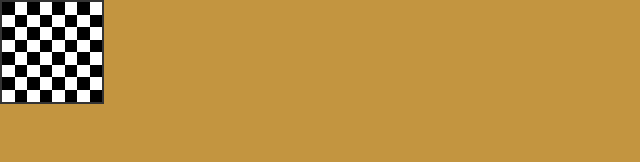
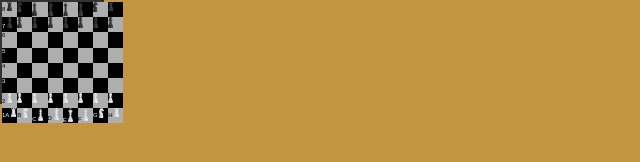
Before and after one commit to Videesh-Aluri/Random-Stuff, a plain HTML site: page Chess/index.html in a window 1280 px wide. Shown: the whole page, without its empty margins (0-640 px from the left). Drawn offline with Linux system fonts and the light colour scheme.

Commit message:
added chess pieces

```diff
--- a/Chess/index.html
+++ b/Chess/index.html
@@ -8,78 +8,158 @@
 </head>
 <body>
 <div  id="board">
-    <div  class="BlackSpace" place=0 style="grid-column: 1; grid-row: 1;"></div>
-    <div  class="WhiteSpace" place=1 style="grid-column: 1; grid-row: 2;"></div>
-    <div  class="BlackSpace" place=2 style="grid-column: 1; grid-row: 3;"></div>
-    <div  class="WhiteSpace" place=3 style="grid-column: 1; grid-row: 4;"></div>
-    <div  class="BlackSpace" place=4 style="grid-column: 1; grid-row: 5;"></div>
-    <div  class="WhiteSpace" place=5 style="grid-column: 1; grid-row: 6;"></div>
-    <div  class="BlackSpace" place=6 style="grid-column: 1; grid-row: 7;"></div>
-    <div  class="WhiteSpace" place=7 style="grid-column: 1; grid-row: 8;"></div>
+    <div  class="WhiteSpace" id="cell" place=a8 style="grid-column: 1; grid-row: 1;">8
+         <img id="BlackRook1" draggable="true" src="ChessPieces/BlackRook.png" alt="Preview" style="z-index:100; width: 5px;"/>
+    </div>
+    <div  class="BlackSpace"  id="cell" place=a7 style="grid-column: 1; grid-row: 2;">7
+        <img id="BlackPawn1" draggable="true" src="ChessPieces/BlackPawn.png" alt="Preview" style="z-index:100; width: 5px;"/>
+    </div>
+    <div  class="WhiteSpace"  id="cell" place=a6 style="grid-column: 1; grid-row: 3;">6</div>
+    <div  class="BlackSpace"  id="cell" place=a5 style="grid-column: 1; grid-row: 4;">5</div>
+    <div  class="WhiteSpace"  id="cell" place=a4 style="grid-column: 1; grid-row: 5;">4</div>
+    <div  class="BlackSpace"  id="cell" place=a3 style="grid-column: 1; grid-row: 6;">3</div>
+    <div  class="WhiteSpace"  id="cell" place=a2 style="grid-column: 1; grid-row: 7;">2
+        <img id="WhitePawn1" draggable="true" src="ChessPieces/WhitePawn.png" alt="Preview" style="z-index:100; width: 5px;"/>
+    </div>
+    <div  class="BlackSpace"  id="cell" place=a1 style="grid-column: 1; grid-row: 8;">1A
+         <img id="WhiteRook1" draggable="true" src="ChessPieces/WhiteRook.png" alt="Preview" style="z-index:100; width: 5px;"/>
+    </div>
 
-    <div  class="WhiteSpace" place=8 style="grid-column: 2; grid-row: 1;"></div>
-    <div  class="BlackSpace" place=8 style="grid-column: 2; grid-row: 2;"></div>
-    <div  class="WhiteSpace" place=10 style="grid-column: 2; grid-row: 3;"></div>
-    <div  class="BlackSpace" place=11 style="grid-column: 2; grid-row: 4;"></div>
-    <div  class="WhiteSpace" place=12 style="grid-column: 2; grid-row: 5;"></div>
-    <div  class="BlackSpace" place=13 style="grid-column: 2; grid-row: 6;"></div>
-    <div  class="WhiteSpace" place=14 style="grid-column: 2; grid-row: 7;"></div>
-    <div  class="BlackSpace" place=15 style="grid-column: 2; grid-row: 8;"></div>
 
-    <div  class="BlackSpace" place=20 style="grid-column: 3; grid-row: 1;"></div>
-    <div  class="WhiteSpace" place=21 style="grid-column: 3; grid-row: 2;"></div>
-    <div  class="BlackSpace" place=22 style="grid-column: 3; grid-row: 3;"></div>
-    <div  class="WhiteSpace" place=23 style="grid-column: 3; grid-row: 4;"></div>
-    <div  class="BlackSpace" place=24 style="grid-column: 3; grid-row: 5;"></div>
-    <div  class="WhiteSpace" place=25 style="grid-column: 3; grid-row: 6;"></div>
-    <div  class="BlackSpace" place=26 style="grid-column: 3; grid-row: 7;"></div>
-    <div  class="WhiteSpace" place=27 style="grid-column: 3; grid-row: 8;"></div>
 
-    <div  class="WhiteSpace" place=28 style="grid-column: 4; grid-row: 1;"></div>
-    <div  class="BlackSpace" place=29 style="grid-column: 4; grid-row: 2;"></div>
-    <div  class="WhiteSpace" place=30 style="grid-column: 4; grid-row: 3;"></div>
-    <div  class="BlackSpace" place=31 style="grid-column: 4; grid-row: 4;"></div>
-    <div  class="WhiteSpace" place=32 style="grid-column: 4; grid-row: 5;"></div>
-    <div  class="BlackSpace" place=33 style="grid-column: 4; grid-row: 6;"></div>
-    <div  class="WhiteSpace" place=34 style="grid-column: 4; grid-row: 7;"></div>
-    <div  class="BlackSpace" place=35 style="grid-column: 4; grid-row: 8;"></div>
+    <div  class="BlackSpace"  id="cell" place=b8 style="grid-column: 2; grid-row: 1;">
+         <img id="BlackKnight" draggable="true" src="ChessPieces/BlackKnight.png" alt="Preview" style="z-index:100; width: 5px;"/>
+    </div>
+    <div  class="WhiteSpace"  id="cell" place=b7 style="grid-column: 2; grid-row: 2;">
+        <img id="BlackPawn2" draggable="true" src="ChessPieces/BlackPawn.png" alt="Preview" style="z-index:100; width: 5px;"/>
+    </div>
+    <div  class="BlackSpace"  id="cell" place=b6 style="grid-column: 2; grid-row: 3;"></div>
+    <div  class="WhiteSpace"  id="cell" place=b5 style="grid-column: 2; grid-row: 4;"></div>
+    <div  class="BlackSpace"  id="cell" place=b4 style="grid-column: 2; grid-row: 5;"></div>
+    <div  class="WhiteSpace"  id="cell" place=b3 style="grid-column: 2; grid-row: 6;"></div>
+    <div  class="BlackSpace"  id="cell" place=b2 style="grid-column: 2; grid-row: 7;">
+        <img id="WhitePawn2" draggable="true" src="ChessPieces/WhitePawn.png" alt="Preview" style="z-index:100; width: 5px;"/>
+    </div>
+    <div  class="WhiteSpace"  id="cell" place=b1 style="grid-column: 2; grid-row: 8;">B
+        <img id="WhiteKnight1" draggable="true" src="ChessPieces/WhiteKnight.png" alt="Preview" style="z-index:100; width: 5px;"/>
+    </div>
 
-    <div  class="BlackSpace" place=36 style="grid-column: 5; grid-row: 1;"></div>
-    <div  class="WhiteSpace" place=37 style="grid-column: 5; grid-row: 2;"></div>
-    <div  class="BlackSpace" place=38 style="grid-column: 5; grid-row: 3;"></div>
-    <div  class="WhiteSpace" place=39 style="grid-column: 5; grid-row: 4;"></div>
-    <div  class="BlackSpace" place=40 style="grid-column: 5; grid-row: 5;"></div>
-    <div  class="WhiteSpace" place=41 style="grid-column: 5; grid-row: 6;"></div>
-    <div  class="BlackSpace" place=42 style="grid-column: 5; grid-row: 7;"></div>
-    <div  class="WhiteSpace" place=43 style="grid-column: 5; grid-row: 8;"></div>
 
-    <div  class="WhiteSpace" place=44 style="grid-column: 6; grid-row: 1;"></div>
-    <div  class="BlackSpace" place=45 style="grid-column: 6; grid-row: 2;"></div>
-    <div  class="WhiteSpace" place=46 style="grid-column: 6; grid-row: 3;"></div>
-    <div  class="BlackSpace" place=47 style="grid-column: 6; grid-row: 4;"></div>
-    <div  class="WhiteSpace" place=48 style="grid-column: 6; grid-row: 5;"></div>
-    <div  class="BlackSpace" place=49 style="grid-column: 6; grid-row: 6;"></div>
-    <div  class="WhiteSpace" place=50 style="grid-column: 6; grid-row: 7;"></div>
-    <div  class="BlackSpace" place=51 style="grid-column: 6; grid-row: 8;"></div>
 
-    <div  class="BlackSpace" place=52 style="grid-column: 7; grid-row: 1;"></div>
-    <div  class="WhiteSpace" place=53 style="grid-column: 7; grid-row: 2;"></div>
-    <div  class="BlackSpace" place=54 style="grid-column: 7; grid-row: 3;"></div>
-    <div  class="WhiteSpace" place=55 style="grid-column: 7; grid-row: 4;"></div>
-    <div  class="BlackSpace" place=56 style="grid-column: 7; grid-row: 5;"></div>
-    <div  class="WhiteSpace" place=57 style="grid-column: 7; grid-row: 6;"></div>
-    <div  class="BlackSpace" place=58 style="grid-column: 7; grid-row: 7;"></div>
-    <div  class="WhiteSpace" place=59 style="grid-column: 7; grid-row: 8;"></div>
+    <div  class="WhiteSpace"  id="cell" place=c8 style="grid-column: 3; grid-row: 1;">
+        <img id="BlackBishop1" draggable="true" src="ChessPieces/BlackBishop.png" alt="Preview" style="z-index:100; width: 5px;"/>
+    </div>
+    <div  class="BlackSpace"  id="cell" place=c7 style="grid-column: 3; grid-row: 2;">
+        <img id="BlackPawn3" draggable="true" src="ChessPieces/BlackPawn.png" alt="Preview" style="z-index:100; width: 5px;"/>
+    </div>
+    <div  class="WhiteSpace"  id="cell" place=c6 style="grid-column: 3; grid-row: 3;"></div>
+    <div  class="BlackSpace"  id="cell" place=c5 style="grid-column: 3; grid-row: 4;"></div>
+    <div  class="WhiteSpace"  id="cell" place=c4 style="grid-column: 3; grid-row: 5;"></div>
+    <div  class="BlackSpace"  id="cell" place=c3 style="grid-column: 3; grid-row: 6;"></div>
+    <div  class="WhiteSpace"  id="cell" place=c2 style="grid-column: 3; grid-row: 7;">
+        <img id="WhitePawn3" draggable="true" src="ChessPieces/WhitePawn.png" alt="Preview" style="z-index:100; width: 5px;"/>
+    </div>
+    <div  class="BlackSpace"  id="cell" place=c1 style="grid-column: 3; grid-row: 8;">C
+        <img id="WhiteBishop1" draggable="true" src="ChessPieces/WhiteBishop.png" alt="Preview" style="z-index:100; width: 5px;"/>
+    </div>
 
-    <div  class="WhiteSpace" place=60 style="grid-column: 8; grid-row: 1;"></div>
-    <div  class="BlackSpace" place=61 style="grid-column: 8; grid-row: 2;"></div>
-    <div  class="WhiteSpace" place=62 style="grid-column: 8; grid-row: 3;"></div>
-    <div  class="BlackSpace" place=63 style="grid-column: 8; grid-row: 4;"></div>
-    <div  class="WhiteSpace" place=64 style="grid-column: 8; grid-row: 5;"></div>
-    <div  class="BlackSpace" place=65 style="grid-column: 8; grid-row: 6;"></div>
-    <div  class="WhiteSpace" place=66 style="grid-column: 8; grid-row: 7;"></div>
-    <div  class="BlackSpace" place=67 style="grid-column: 8; grid-row: 8;"></div>
 
+
+    <div  class="BlackSpace"  id="cell" place=d8 style="grid-column: 4; grid-row: 1;">
+        <img id="BlackQueen" draggable="true" src="ChessPieces/BlackQueen.png" alt="Preview" style="z-index:100; width: 5px;"/>
+    </div>
+    <div  class="WhiteSpace"  id="cell" place=d7 style="grid-column: 4; grid-row: 2;">
+        <img id="BlackPawn4" draggable="true" src="ChessPieces/BlackPawn.png" alt="Preview" style="z-index:100; width: 5px;"/>
+    </div>
+    <div  class="BlackSpace"  id="cell" place=d6 style="grid-column: 4; grid-row: 3;"></div>
+    <div  class="WhiteSpace"  id="cell" place=d5 style="grid-column: 4; grid-row: 4;"></div>
+    <div  class="BlackSpace"  id="cell" place=d4 style="grid-column: 4; grid-row: 5;"></div>
+    <div  class="WhiteSpace"  id="cell" place=d3 style="grid-column: 4; grid-row: 6;"></div>
+    <div  class="BlackSpace"  id="cell" place=d2 style="grid-column: 4; grid-row: 7;">
+        <img id="WhitePawn4" draggable="true" src="ChessPieces/WhitePawn.png" alt="Preview" style="z-index:100; width: 5px;"/>
+    </div>
+    <div  class="WhiteSpace"  id="cell" place=d1 style="grid-column: 4; grid-row: 8;">D
+        <img id="WhiteQueen" draggable="true" src="ChessPieces/WhiteQueen.png" alt="Preview" style="z-index:100; width: 5px;"/>
+    </div>
+
+
+
+    <div  class="WhiteSpace" place=e8 style="grid-column: 5; grid-row: 1;">
+        <img id="BlackKing" draggable="true" src="ChessPieces/BlackKing.png" alt="Preview" style="z-index:100; width: 5px;"/>
+    </div>
+    <div  class="BlackSpace" place=e7 style="grid-column: 5; grid-row: 2;">
+        <img id="BlackPawn5" draggable="true" src="ChessPieces/BlackPawn.png" alt="Preview" style="z-index:100; width: 5px;"/>
+    </div>
+    <div  class="WhiteSpace" place=e5 style="grid-column: 5; grid-row: 3;"></div>
+    <div  class="BlackSpace" place=e5 style="grid-column: 5; grid-row: 4;"></div>
+    <div  class="WhiteSpace" place=e4 style="grid-column: 5; grid-row: 5;"></div>
+    <div  class="BlackSpace" place=e3 style="grid-column: 5; grid-row: 6;"></div>
+    <div  class="WhiteSpace" place=e2 style="grid-column: 5; grid-row: 7;">
+        <img id="WhitePawn5" draggable="true" src="ChessPieces/WhitePawn.png" alt="Preview" style="z-index:100; width: 5px;"/>
+    </div>
+    <div  class="BlackSpace" place=e1 style="grid-column: 5; grid-row: 8;">E
+        <img id="WhiteKing" draggable="true" src="ChessPieces/WhiteKing.png" alt="Preview" style="z-index:100; width: 5px;"/>
+    </div>
+
+
+
+    <div  class="BlackSpace"  id="cell" place=f8 style="grid-column: 6; grid-row: 1;">
+        <img id="BlackBishop2" draggable="true" src="ChessPieces/BlackBishop.png" alt="Preview" style="z-index:100; width: 5px;"/>
+    </div>
+    <div  class="WhiteSpace"  id="cell" place=f7 style="grid-column: 6; grid-row: 2;">
+        <img id="BlackPawn6" draggable="true" src="ChessPieces/BlackPawn.png" alt="Preview" style="z-index:100; width: 5px;"/>
+    </div>
+    <div  class="BlackSpace"  id="cell" place=f6 style="grid-column: 6; grid-row: 3;"></div>
+    <div  class="WhiteSpace"  id="cell" place=f5 style="grid-column: 6; grid-row: 4;"></div>
+    <div  class="BlackSpace"  id="cell" place=f4 style="grid-column: 6; grid-row: 5;"></div>
+    <div  class="WhiteSpace"  id="cell" place=f3 style="grid-column: 6; grid-row: 6;"></div>
+    <div  class="BlackSpace"  id="cell" place=f2 style="grid-column: 6; grid-row: 7;">
+        <img id="WhitePawn7"  id="cell" draggable="true" src="ChessPieces/WhitePawn.png" alt="Preview" style="z-index:100; width: 5px;"/>
+    </div>
+    <div  class="WhiteSpace"  id="cell" place=f1 style="grid-column: 6; grid-row: 8;">F
+        <img id="WhiteBishop2" draggable="true" src="ChessPieces/WhiteBishop.png" alt="Preview" style="z-index:100; width: 5px;"/>
+    </div>
+
+
+
+    <div  class="WhiteSpace"  id="cell" place=g8 style="grid-column: 7; grid-row: 1;">
+        <img id="BlackKnight2" draggable="true" src="ChessPieces/BlackKnight.png" alt="Preview" style="z-index:100; width: 5px;"/>
+    </div>
+    <div  class="BlackSpace"  id="cell" place=g7 style="grid-column: 7; grid-row: 2;">
+        <img id="BlackPawn7" draggable="true" src="ChessPieces/BlackPawn.png" alt="Preview" style="z-index:100; width: 5px;"/>
+    </div>
+    <div  class="WhiteSpace"  id="cell" place=g6 style="grid-column: 7; grid-row: 3;"></div>
+    <div  class="BlackSpace"  id="cell" place=g5 style="grid-column: 7; grid-row: 4;"></div>
+    <div  class="WhiteSpace"  id="cell" place=g4 style="grid-column: 7; grid-row: 5;"></div>
+    <div  class="BlackSpace"  id="cell" place=g3 style="grid-column: 7; grid-row: 6;"></div>
+    <div  class="WhiteSpace"  id="cell" place=g2 style="grid-column: 7; grid-row: 7;">
+        <img id="WhitePawn7"  id="cell" draggable="true" src="ChessPieces/WhitePawn.png" alt="Preview" style="z-index:100; width: 5px;"/>
+    </div>
+    <div  class="BlackSpace"  id="cell" place=g1 style="grid-column: 7; grid-row: 8;">G
+        <img id="WhiteKnight2" draggable="true" src="ChessPieces/WhiteKnight.png" alt="Preview" style="z-index:100; width: 5px;"/>
+    </div>
+
+
+
+    <div  class="BlackSpace"  id="cell" place=h8 style="grid-column: 8; grid-row: 1;">
+        <img id="BlackRook2" draggable="true" src="ChessPieces/BlackRook.png" alt="Preview" style="z-index:100; width: 5px;"/>
+    </div>
+    <div  class="WhiteSpace"  id="cell" place=h7 style="grid-column: 8; grid-row: 2;">
+        <img id="BlackPawn8" draggable="true" src="ChessPieces/BlackPawn.png" alt="Preview" style="z-index:100; width: 5px;"/>
+    </div>
+    <div  class="BlackSpace"  id="cell" place=h6 style="grid-column: 8; grid-row: 3;"></div>
+    <div  class="WhiteSpace"  id="cell" place=h5 style="grid-column: 8; grid-row: 4;"></div>
+    <div  class="BlackSpace"  id="cell" place=h4 style="grid-column: 8; grid-row: 5;"></div>
+    <div  class="WhiteSpace"  id="cell" place=h3 style="grid-column: 8; grid-row: 6;"></div>
+    <div  class="BlackSpace"  id="cell" place=h2 style="grid-column: 8; grid-row: 7;">
+        <img id="WhitePawn8" draggable="true" src="ChessPieces/WhitePawn.png" alt="Preview" style="z-index:100; width: 5px;"/>
+    </div>
+    <div  class="WhiteSpace"  id="cell" place=h1 style="grid-column: 8; grid-row: 8;">H
+        <img id="WhiteRook2" draggable="true" src="ChessPieces/WhiteRook.png" alt="Preview" style="z-index:100; width: 5px;"/>
+    </div>
+
+
+    </div>
 </div>
 
 
--- a/Chess/style.css
+++ b/Chess/style.css
@@ -19,10 +19,18 @@ body{
 .BlackSpace{
   background-color: black;
   aspect-ratio: 1 / 1;
-
+  color: white;
+font-size: 6px;
+align-items: center;
+text-align: start;
 }
 .WhiteSpace{
-    background-color: white;
+    background-color: rgb(174, 174, 174);
     aspect-ratio: 1 / 1;
-
+    font-size: 6px;
+    align-items: center;
+text-align: start;
 }
+img{
+    align-self: center;
+}
```
Also changed, not shown: Chess/script.js (+21 -0 lines), Chess/ChessPieces/BlackBishop.png (added), Chess/ChessPieces/BlackKing.png (added), Chess/ChessPieces/BlackKnight.png (added), Chess/ChessPieces/BlackPawn.png (added), Chess/ChessPieces/BlackQueen.png (added), Chess/ChessPieces/BlackRook.png (added), Chess/ChessPieces/White.png (added), Chess/ChessPieces/WhiteBishop.png (added), Chess/ChessPieces/WhiteKing.png (added), Chess/ChessPieces/WhiteKnight.png (added), Chess/ChessPieces/WhitePawn.png (added), Chess/ChessPieces/WhiteQueen.png (added), Chess/ChessPieces/WhiteRook.png (added).
